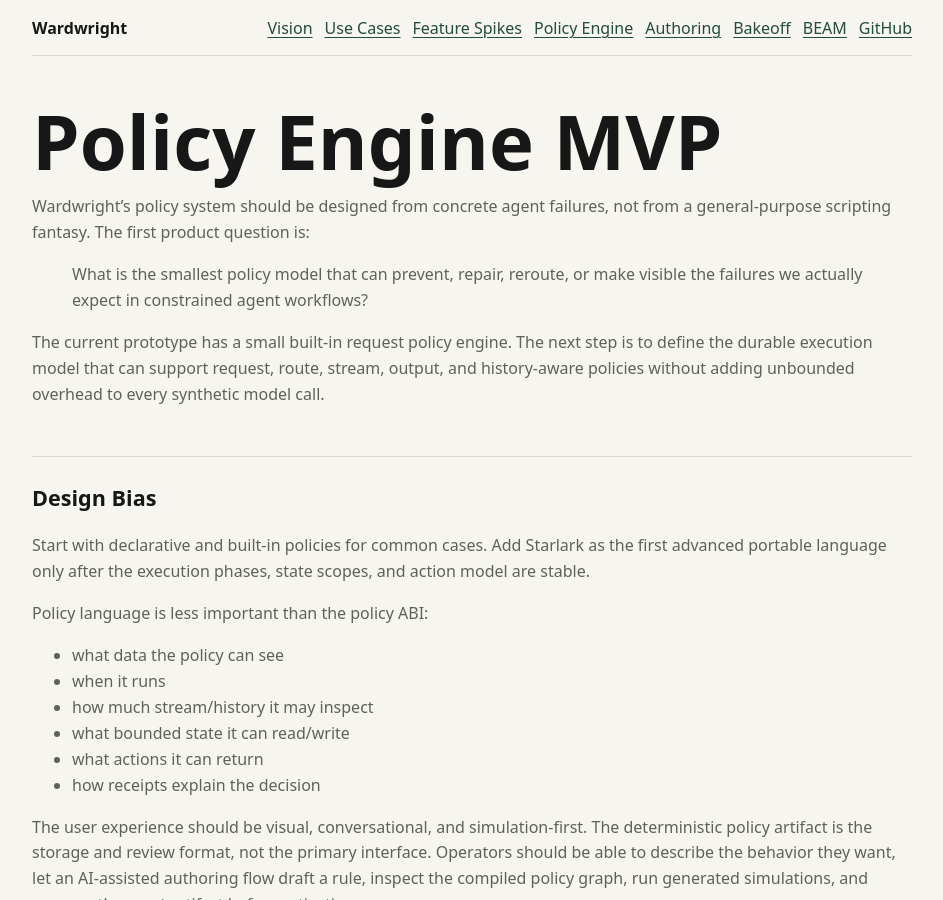
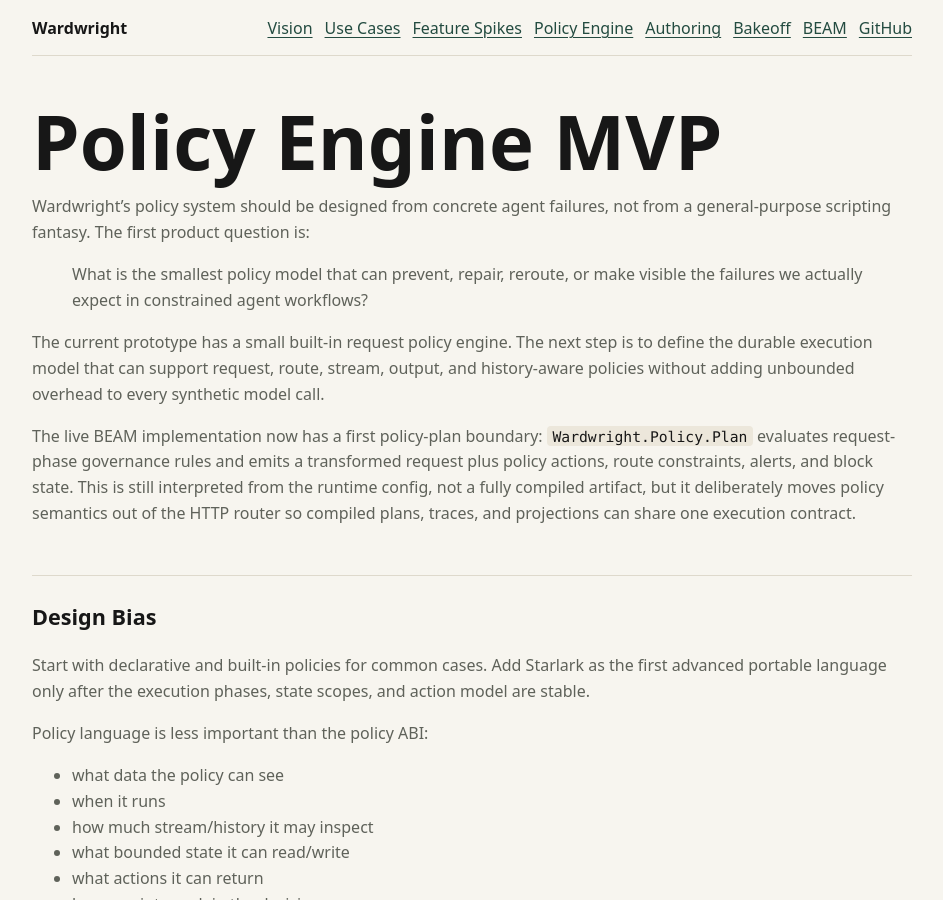
Before and after one commit to bglusman/ingary, a Jekyll site: the page built from docs/policy-engine.md, in a window 1280 px wide and 900 px high. Shown: the whole window, without its empty margins (168-1111 px from the left). Built offline with Jekyll 4.4.1, drawn with Linux system fonts in a browser that asks for light colours.

Commit message:
Extract request policy plan evaluator

```diff
--- a/contracts/openapi.yaml
+++ b/contracts/openapi.yaml
@@ -251,7 +251,9 @@
       summary: Prototype-only dynamic model definition endpoint
       description: |
         Non-production endpoint used by property/fuzz tests to install generated
-        synthetic model definitions into runnable prototypes.
+        synthetic model definitions into runnable prototypes. Disabled unless
+        the runtime explicitly enables `allow_test_config` or
+        `WARDWRIGHT_ALLOW_TEST_CONFIG=1`.
       requestBody:
         required: true
         content:
@@ -273,6 +275,8 @@
                     type: array
                     items:
                       $ref: "#/components/schemas/TestRouteTarget"
+        "404":
+          description: Test config endpoint disabled
         "400":
           $ref: "#/components/responses/Error"
 components:
--- a/docs/policy-engine.md
+++ b/docs/policy-engine.md
@@ -16,6 +16,13 @@
 is to define the durable execution model that can support request, route,
 stream, output, and history-aware policies without adding unbounded overhead to
 every synthetic model call.
+
+The live BEAM implementation now has a first policy-plan boundary:
+`Wardwright.Policy.Plan` evaluates request-phase governance rules and emits a
+transformed request plus policy actions, route constraints, alerts, and block
+state. This is still interpreted from the runtime config, not a fully compiled
+artifact, but it deliberately moves policy semantics out of the HTTP router so
+compiled plans, traces, and projections can share one execution contract.
 
 ## Design Bias
 
```
Also changed, not shown: docs/architecture-review-tasks.md (added, +39 -0 lines), docs/index.md (+1 -0 lines), docs/sandbox-language-evaluation.md (+2 -1 lines), README.md, 6 other files.
